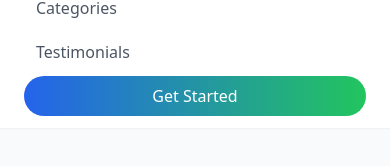
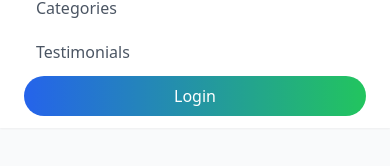
Before and after one commit to KuNaLcoder2003/time-rent, a React (Vite) app in the folder project/: page / in a window 390 px wide. Both pictures are taken after a click on the button 362 px from the left and 29 px from the top of the page. Shown: the part 173-339 px from the top of the page. Built offline with nearby package versions, Linux system fonts and the light colour scheme.

Commit message:
responsive changes

```diff
--- a/project/src/components/Navbar.tsx
+++ b/project/src/components/Navbar.tsx
@@ -98,8 +98,8 @@ const Navbar = () => {
               >
                 Testimonials
               </button>
-              <button className="w-full mt-4 bg-gradient-to-r from-blue-600 to-green-500 text-white px-6 py-2 rounded-full hover:from-blue-700 hover:to-green-600 transition-all">
-                Get Started
+              <button onClick={()=>navigate('/signin')} className="w-full mt-4 bg-gradient-to-r from-blue-600 to-green-500 text-white px-6 py-2 rounded-full hover:from-blue-700 hover:to-green-600 transition-all">
+                Login
               </button>
             </div>
           </div>
```
